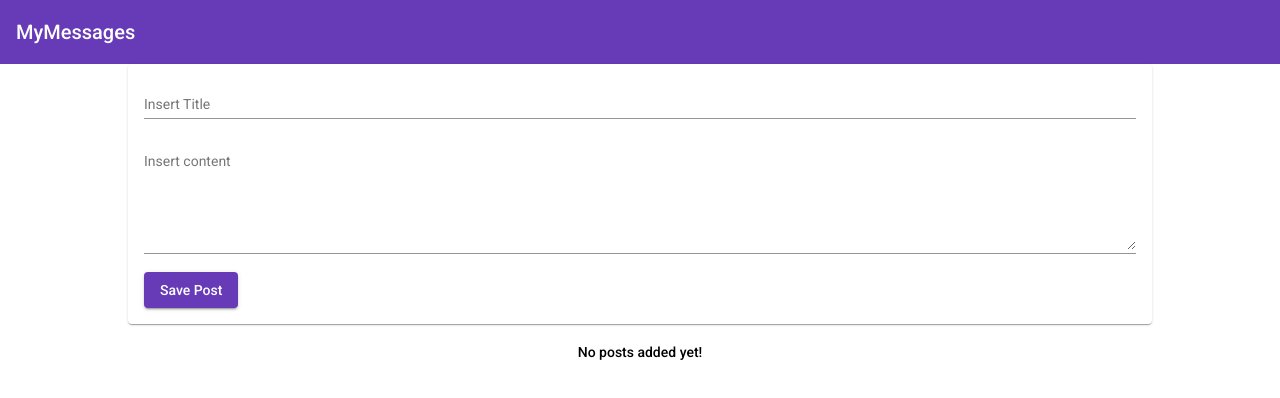
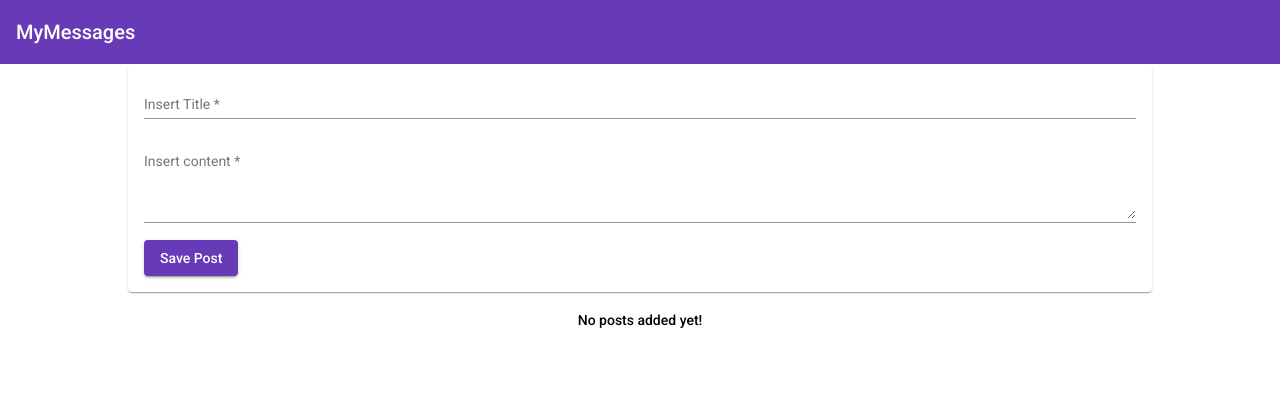
Before and after one commit to jazvillagra/mean-frontend, an Angular app: page / in a window 1280 px wide. Shown: the top 398 px of the page. Built offline with nearby package versions, Linux system fonts and the light colour scheme.

Commit message:
Use angular forms and local referenes to submit events

```diff
--- a/src/app/posts/post-create/post-create.component.html
+++ b/src/app/posts/post-create/post-create.component.html
@@ -1,12 +1,30 @@
 <mat-card>
-  <mat-form-field>
-    <input matInput type="text" [(ngModel)]="enteredTitle" placeholder="Insert Title">
-  </mat-form-field>
-  <mat-form-field>
-    <textarea matInput rows="6" [(ngModel)]="enteredContent" placeholder="Insert content"></textarea>
-  </mat-form-field>
-  <button
-    mat-raised-button
-    color="primary"
-    (click)="onAddPost()">Save Post</button>
+  <form (submit)="onAddPost(postForm)" #postForm="ngForm">
+    <mat-form-field>
+      <input
+        matInput
+        type="text"
+        name="title"
+        ngModel
+        placeholder="Insert Title"
+        required
+        minlength="3"
+        #title="ngModel"
+      />
+      <mat-error *ngIf="title.invalid">Please enter a post title!</mat-error>
+    </mat-form-field>
+    <mat-form-field>
+      <textarea
+        matInput
+        rows="4"
+        name="content"
+        ngModel
+        placeholder="Insert content"
+        required
+        #content="ngModel"
+      ></textarea>
+      <mat-error *ngIf="content.invalid">Please enter some post content!</mat-error>
+    </mat-form-field>
+    <button mat-raised-button color="primary" type="submit">Save Post</button>
+  </form>
 </mat-card>
--- a/src/app/posts/post-create/post-create.component.ts
+++ b/src/app/posts/post-create/post-create.component.ts
@@ -1,4 +1,6 @@
+import { formatCurrency } from "@angular/common";
 import { Component, EventEmitter, Output } from "@angular/core";
+import { NgForm } from "@angular/forms";
 import { Post } from '../post.model';
 
 @Component({
@@ -13,10 +15,13 @@
   @Output()
   postCreated = new EventEmitter<Post>();
 
-  onAddPost(){
+  onAddPost(postForm: NgForm){
+    if(postForm.invalid){
+      return;
+    }
     const post: Post = {
-      title: this.enteredTitle,
-      content: this.enteredContent
+      title: postForm.value.title,
+      content: postForm.value.content
     };
     this.postCreated.emit(post);
   }
```
